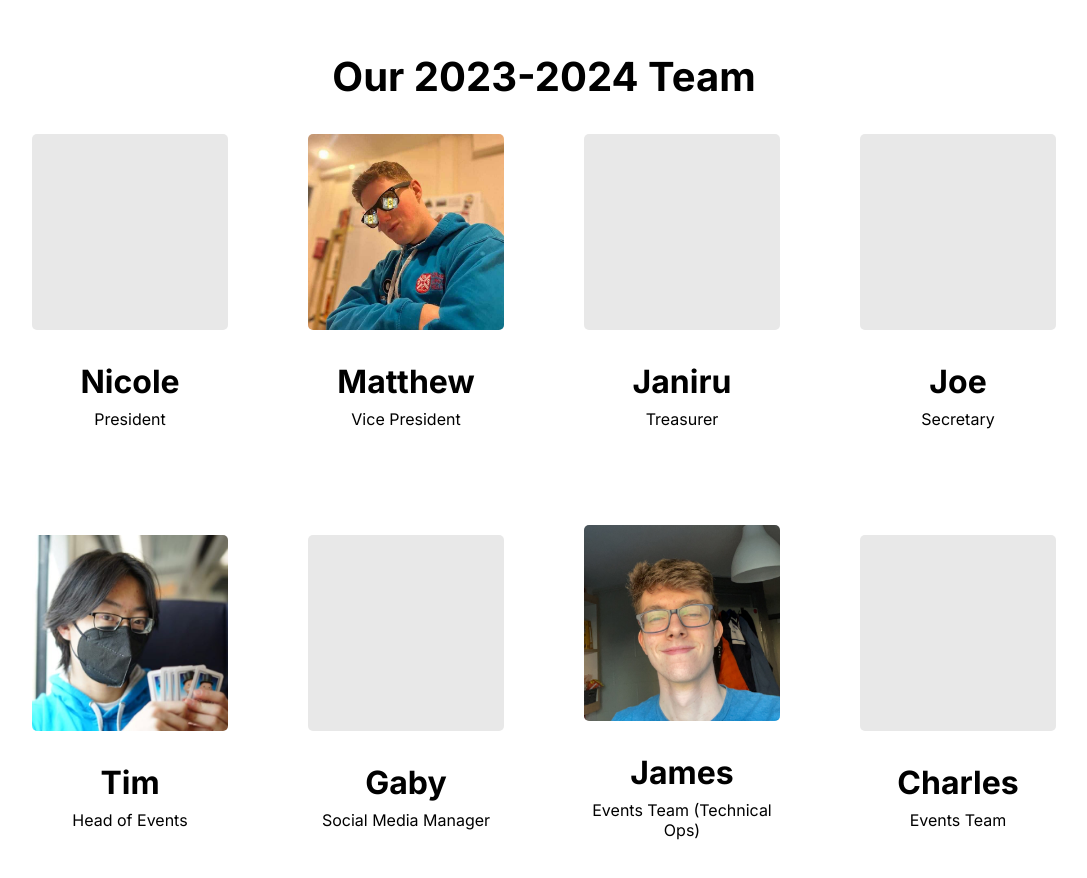
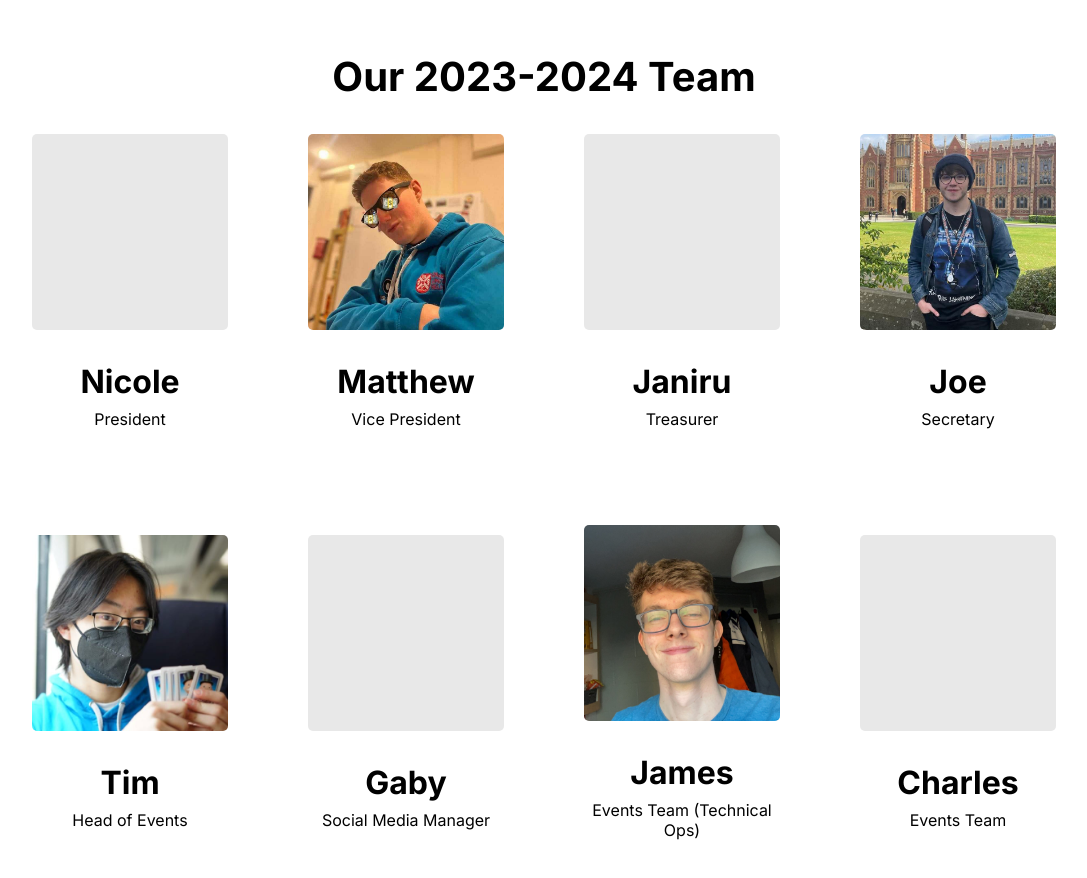
Before and after one commit to QCSQUB/qcsqub.github.io, a plain HTML site: page index.html in a window 1280 px wide. Shown: the part 3480-4358 px from the top of the page, without its empty margins (96-1183 px from the left). Drawn offline with Linux system fonts and the light colour scheme.

Commit message:
added joe

```diff
--- a/index.html
+++ b/index.html
@@ -143,7 +143,7 @@
           <p class="team-title">Treasurer</p>
         </div>
         <div class="team-content">
-          <img src="img/committee/Rectangle 12.png" />
+          <img src="img/committee/joe.jpg" />
           <p class="team-name">Joe</p>
           <p class="team-title">Secretary</p>
         </div>
```
Also changed, not shown: img/committee/joe.jpg (added).
